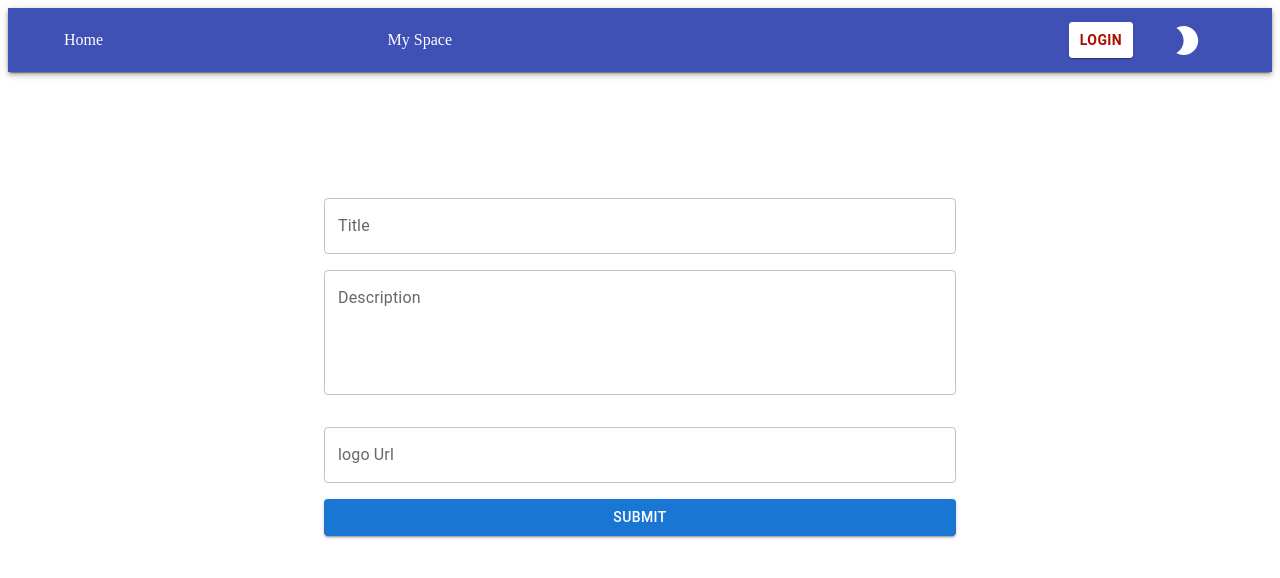
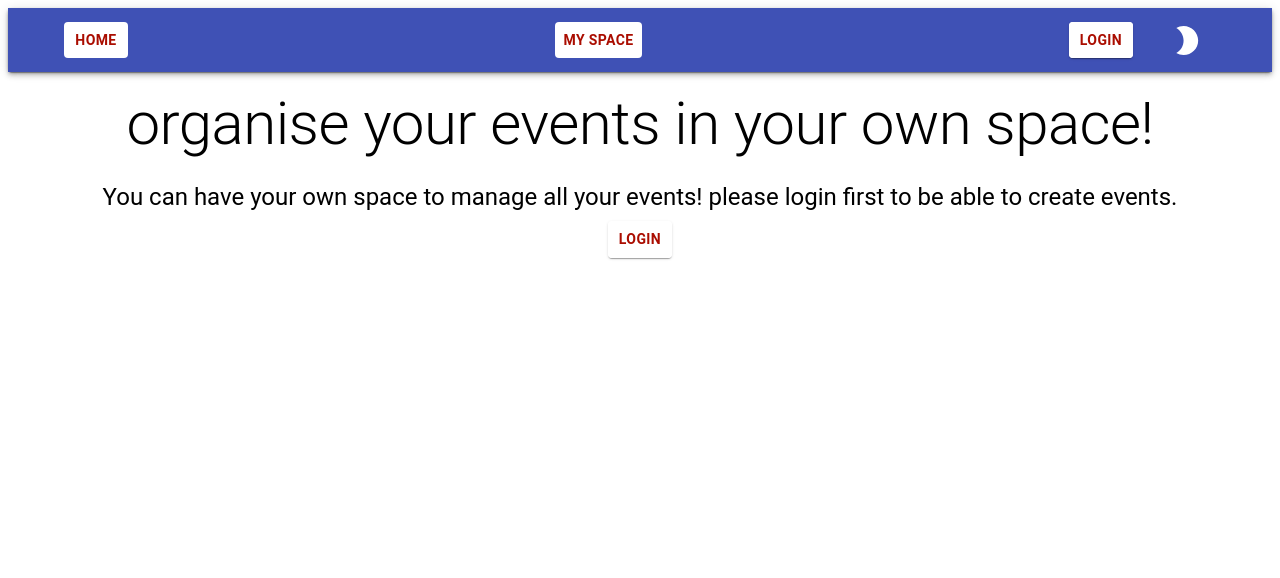
Before and after one commit to saraghaedi/event-management-frontend, a React (Create React App) app: page /mySpace in a window 1280 px wide. Shown: the top 578 px of the page. Built offline with nearby package versions, Linux system fonts and the light colour scheme.

Commit message:
fix: fix 3 minor bugs

```diff
--- a/src/components/navigation/NavBar.tsx
+++ b/src/components/navigation/NavBar.tsx
@@ -9,6 +9,7 @@ import Paper from "@material-ui/core/Paper";
 import IconButton from "@material-ui/core/IconButton";
 import Brightness2 from "@material-ui/icons/Brightness2";
 import Brightness7 from "@material-ui/icons/Brightness7";
+import { Button } from "@material-ui/core";
 import AuthModal from "../auth/AuthModal";
 import Logout from "../auth/Logout";
 import { selectUser } from "../../store/users/selectors";
@@ -25,6 +26,16 @@ const useStyles = makeStyles((theme) => ({
   },
   darkButton: {
     marginLeft: "2vw",
+  },
+  btn: {
+    // marginLeft: "1vw",
+    fontWeight: "bold",
+    color: "#aa0d00",
+    backgroundColor: "#ffffff",
+    "&:hover": {
+      color: "#000000",
+      backgroundColor: "#ffa000",
+    },
   },
 }));
 
@@ -71,16 +82,7 @@ export default function ButtonAppBar(props: any) {
             width="100%"
             marginX={4}
           >
-            <Link style={{ color: "white", textDecoration: "none" }} to="/">
-              Home
-            </Link>
-            <Link
-              style={{ color: "white", textDecoration: "none" }}
-              to="/mySpace"
-            >
-              My Space
-            </Link>
-            <Box>
+            {/* <Box>
               <IconButton
                 component={Link}
                 to="/"
@@ -89,7 +91,16 @@ export default function ButtonAppBar(props: any) {
                 color="inherit"
                 aria-label="menu"
               ></IconButton>
-            </Box>
+            </Box> */}
+            <Link style={{ color: "white", textDecoration: "none" }} to="/">
+              <Button className={classes.btn}>Home </Button>
+            </Link>
+            <Link
+              style={{ color: "white", textDecoration: "none" }}
+              to="/mySpace"
+            >
+              <Button className={classes.btn}>My Space</Button>
+            </Link>
             <Box display="flex" alignItems="center" justifyContent="flex-end">
               {user.token ? <Logout user={user} /> : <AuthModal />}
               {darkModeButton()}
--- a/src/components/space/CreateSpaceForm.tsx
+++ b/src/components/space/CreateSpaceForm.tsx
@@ -4,7 +4,9 @@ import { Space } from "../../types/spaceTypes";
 import { useDispatch } from "react-redux";
 import { useState } from "react";
 import Button from "@mui/material/Button";
+import Box from "@mui/material/Box";
 import { createSpace } from "../../store/users/actions";
+import Typography from "@mui/material/Typography";
 
 export default function CreateSpaceForm() {
   const dispatch = useDispatch();
@@ -32,6 +34,21 @@ export default function CreateSpaceForm() {
         margin: "10% auto",
       }}
     >
+      <Box display="flex" flexDirection="column" alignItems="center">
+        <Typography gutterBottom variant="h4" component="div">
+          Create your own space
+        </Typography>
+        <Typography gutterBottom variant="h6" component="div">
+          In your space, you can create new events and see all your events!
+        </Typography>
+        <Typography
+          variant="body2"
+          color="text.secondary"
+          style={{ marginBottom: "1em" }}
+        >
+          fill this form and click on submit!
+        </Typography>
+      </Box>
       <TextField
         id="outlined-textarea"
         label="Title"
--- a/src/pages/HomePage.tsx
+++ b/src/pages/HomePage.tsx
@@ -6,7 +6,7 @@ import { selectAllEvents } from "../store/events/selectors";
 import { useEffect } from "react";
 import Box from "@mui/material/Box";
 import { Event } from "../types/eventTypes";
-
+import Typography from "@mui/material/Typography";
 export default function HomePage() {
   const dispatch = useDispatch();
   const events = useSelector(selectAllEvents);
@@ -16,6 +16,16 @@ export default function HomePage() {
   }, [dispatch]);
 
   return (
+    <div>
+      <Typography
+        gutterBottom
+        variant="h4"
+        component="div"
+        style={{ margin: "2em" }}
+      >
+        Looking for something to do? find an event and join!
+      </Typography>
+
       <Box
         style={{
           display: "flex",
@@ -34,5 +44,6 @@ export default function HomePage() {
           );
         })}
       </Box>
+    </div>
   );
 }
--- a/src/pages/MySpace.tsx
+++ b/src/pages/MySpace.tsx
@@ -1,8 +1,39 @@
 import CreateSpaceForm from "../components/space/CreateSpaceForm";
 import SpaceDetailsPage from "./SpaceDetailsPage";
 import { useSelector } from "react-redux";
-import { selectSpace } from "../store/users/selectors";
+import { selectSpace, selectToken } from "../store/users/selectors";
+import AuthModal from "../components/auth/AuthModal";
+import { Box } from "@material-ui/core";
+import Typography from "@material-ui/core/Typography";
 export default function MySpace() {
   const space = useSelector(selectSpace);
-  return <div>{space ? <SpaceDetailsPage /> : <CreateSpaceForm />}</div>;
+  const token = useSelector(selectToken);
+  return (
+    <div>
+      {space ? (
+        <SpaceDetailsPage />
+      ) : token ? (
+        <CreateSpaceForm />
+      ) : (
+        <Box
+          display="flex"
+          alignItems="center"
+          flexDirection="column"
+          justifyContent="center"
+          margin="1em"
+        >
+          <Typography variant="h2" component="div" gutterBottom>
+            organise your events in your own space!
+          </Typography>
+          <Typography variant="h5" component="div" gutterBottom>
+            You can have your own space to manage all your events! please login
+            first to be able to create events.
+          </Typography>
+          <Box display="flex" alignItems="center" justifyContent="center">
+            <AuthModal />
+          </Box>
+        </Box>
+      )}
+    </div>
+  );
 }
--- a/src/pages/SpaceDetailsPage.tsx
+++ b/src/pages/SpaceDetailsPage.tsx
@@ -6,9 +6,13 @@ import { Button } from "@material-ui/core";
 import EventCard from "../components/event/EventCard";
 import { Event } from "../types/eventTypes";
 import { Link } from "react-router-dom";
+import { useEffect } from "react";
+import { selectAppLoading } from "../store/appState/selectors";
 
 export default function SpaceDetailsPage() {
   const space = useSelector(selectSpace);
+
+  //useEffect(() => {}, [space]);
   return (
     <Box style={{ margin: "1em" }}>
       <div style={{ display: "flex", justifyContent: "space-between" }}>
--- a/src/store/users/reducer.ts
+++ b/src/store/users/reducer.ts
@@ -30,7 +30,7 @@ export default function reducer(state = initialState, action: AuthTypes) {
       return { ...state, ...action.payload };
     }
     case CREATE_NEW_SPACE: {
-      return { ...state, space: action.payload };
+      return { ...state, space: { ...action.payload, events: [] } };
     }
     default: {
       return state;
```
Lines whose indentation alone changed are shown as unchanged.
